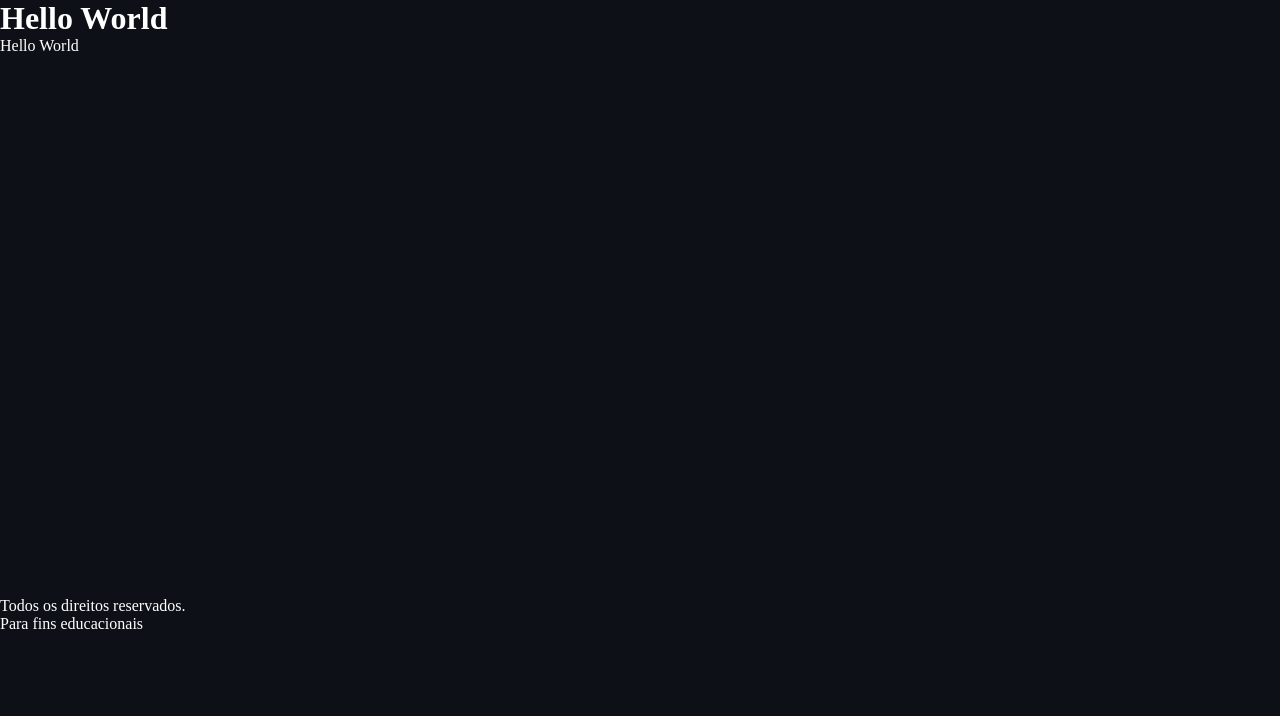
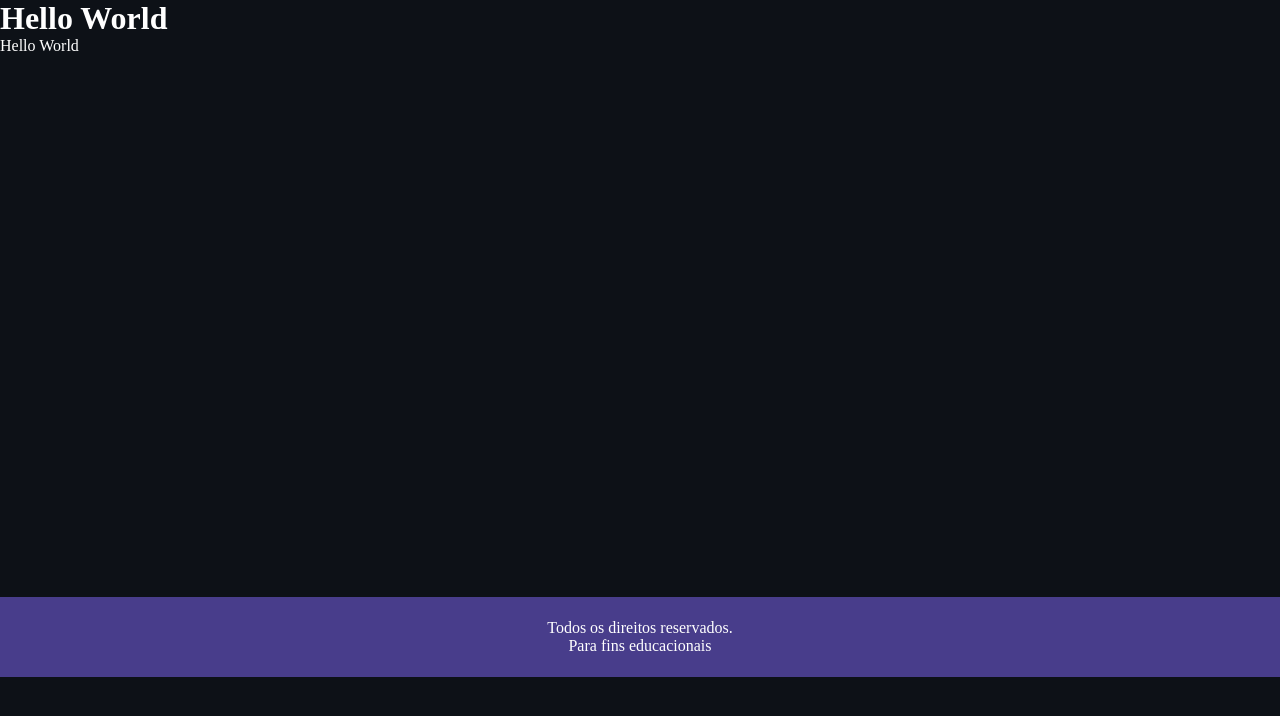
Before and after one commit to enricomartins018/mod5_apod_react, a React (Vite) app: page / in a window 1280 px wide. Shown: the top 716 px of the page. Built offline with nearby package versions, Linux system fonts and the light colour scheme.

Commit message:
feat: Footer finalizado

```diff
--- a/src/Components/Footer/Footer.jsx
+++ b/src/Components/Footer/Footer.jsx
@@ -1,8 +1,9 @@
 import React from 'react'
+import S from './Footer.module.css'
 
 const Footer = () => {
   return (
-    <footer>
+    <footer className={S.footer}>
         <p>Todos os direitos reservados.</p>
         <p>Para fins educacionais</p>
     </footer>
--- a/src/Components/Footer/Footer.module.css
+++ b/src/Components/Footer/Footer.module.css
@@ -0,0 +1,10 @@
+footer{
+    width: 100vw;
+    height: 10vh;
+    background-color: darkslateblue;
+    display: flex;
+    flex-direction: column;
+    justify-content: center;
+    text-align: center;
+    align-items: center;
+}
```
